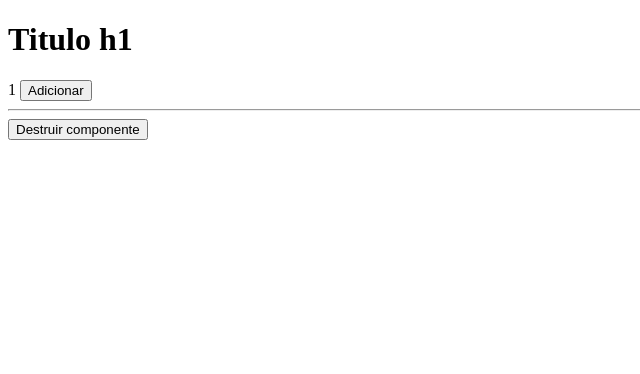
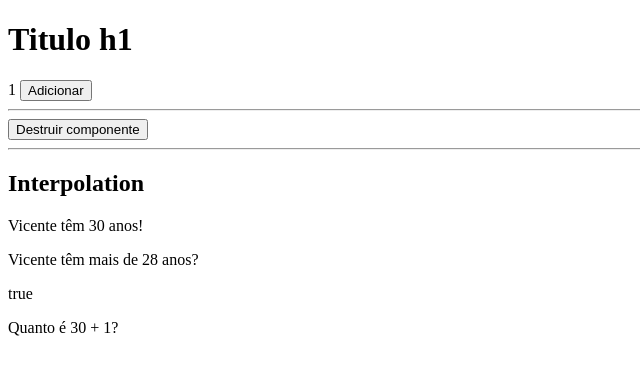
Before and after one commit to vicentetfreitas/curso-angular-ts, an Angular app: page / in a window 1280 px wide. Shown: the top 374 px of the page, without its empty margins (0-640 px from the left). Built offline with nearby package versions, Linux system fonts and the light colour scheme.

Commit message:
Interpolation

```diff
--- a/src/app/app.component.html
+++ b/src/app/app.component.html
@@ -1,2 +1,4 @@
 <app-title></app-title>
 <router-outlet></router-outlet>
+<hr>
+<app-data-biding></app-data-biding>
--- a/src/app/app.module.ts
+++ b/src/app/app.module.ts
@@ -4,11 +4,13 @@
 import { AppRoutingModule } from './app-routing.module';
 import { AppComponent } from './app.component';
 import { TitleComponent } from './title/title.component';
+import { DataBidingComponent } from './data-biding/data-biding.component';
 
 @NgModule({
   declarations: [
     AppComponent,
-    TitleComponent
+    TitleComponent,
+    DataBidingComponent
   ],
   imports: [
     BrowserModule,
--- /dev/null
+++ b/src/app/data-biding/data-biding.component.html
@@ -0,0 +1,6 @@
+<h2>Interpolation</h2>
+
+<p>{{ nome }} têm {{ idade }} anos!</p>
+<p>{{ nome }} têm mais de 28 anos?</p>
+<p>{{ idade > 28}}</p>
+<p>Quanto é {{ idade }} + {{ maisUm }}?</p>
--- /dev/null
+++ b/src/app/data-biding/data-biding.component.ts
@@ -0,0 +1,17 @@
+import { Component, OnInit } from '@angular/core';
+
+@Component({
+  selector: 'app-data-biding',
+  templateUrl: './data-biding.component.html',
+  styleUrls: ['./data-biding.component.scss']
+})
+export class DataBidingComponent implements OnInit {
+ public nome: string = "Vicente";
+ public idade: number = 30;
+ public maisUm: number = 1;
+  constructor() { }
+
+  ngOnInit(): void {
+  }
+
+}
```
Also changed, not shown: src/app/data-biding/data-biding.component.scss (added), 1 other file (tests, documents, lock files or other folders).
